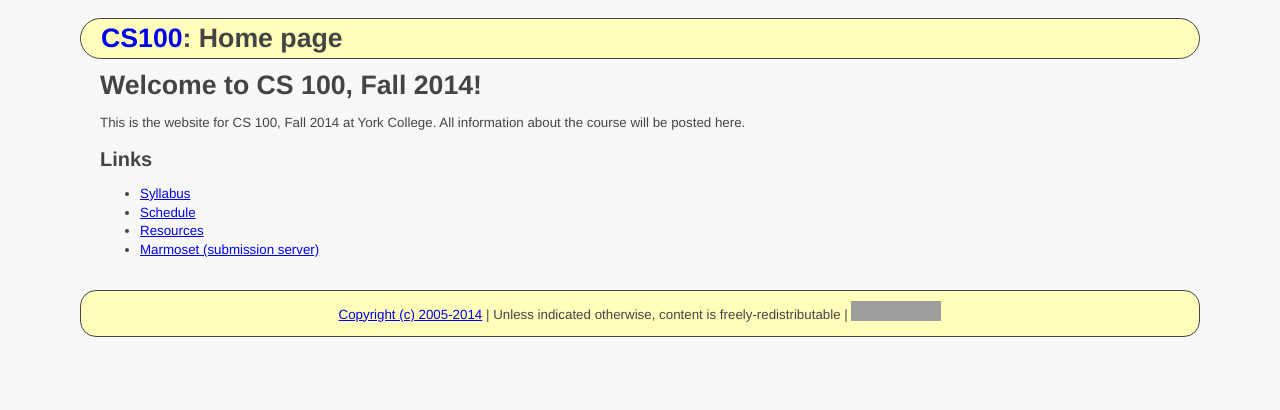
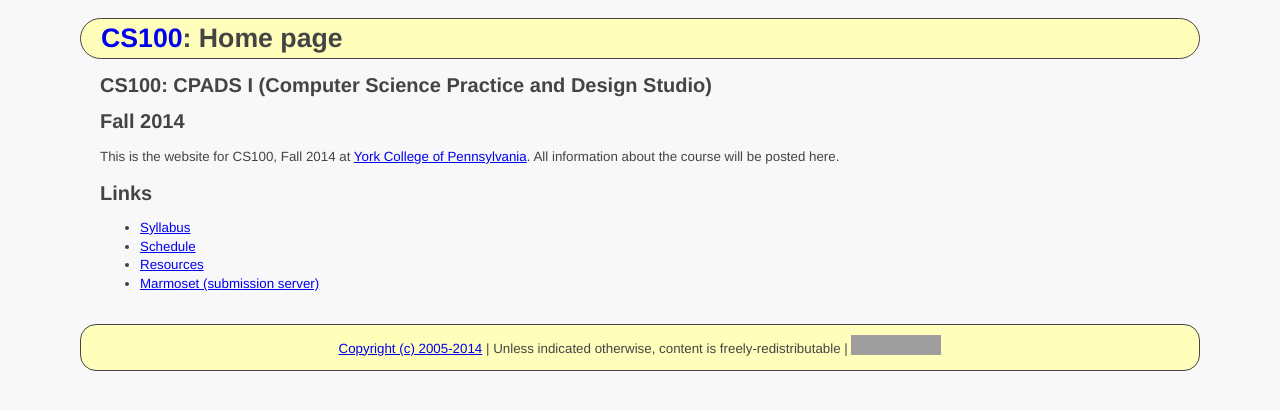
Before and after one commit to ycpcs/cs100-fall2014, a Jekyll site: the page built from index.md, in a window 1280 px wide. Shown: the top 410 px of the page. Built offline with Jekyll 4.4.1, drawn with Linux system fonts in a browser that asks for light colours; Markdown is read by kramdown in place of the engine named in the settings; grey boxes are pictures that could not be loaded.

Commit message:
minor updates

```diff
--- a/index.md
+++ b/index.md
@@ -4,9 +4,10 @@
 title: Home page
 ---
 
-# Welcome to CS 100, Fall 2014!
+##CS100: CPADS I (Computer Science Practice and Design Studio)
+##Fall 2014
 
-This is the website for CS 100, Fall 2014 at York College.
+This is the website for CS100, Fall 2014 at [York College of Pennsylvania](www.ycp.edu).
 All information about the course will be posted here.
 
 ## Links
```
Also changed, not shown: syllabus.md (+1 -1 lines).
